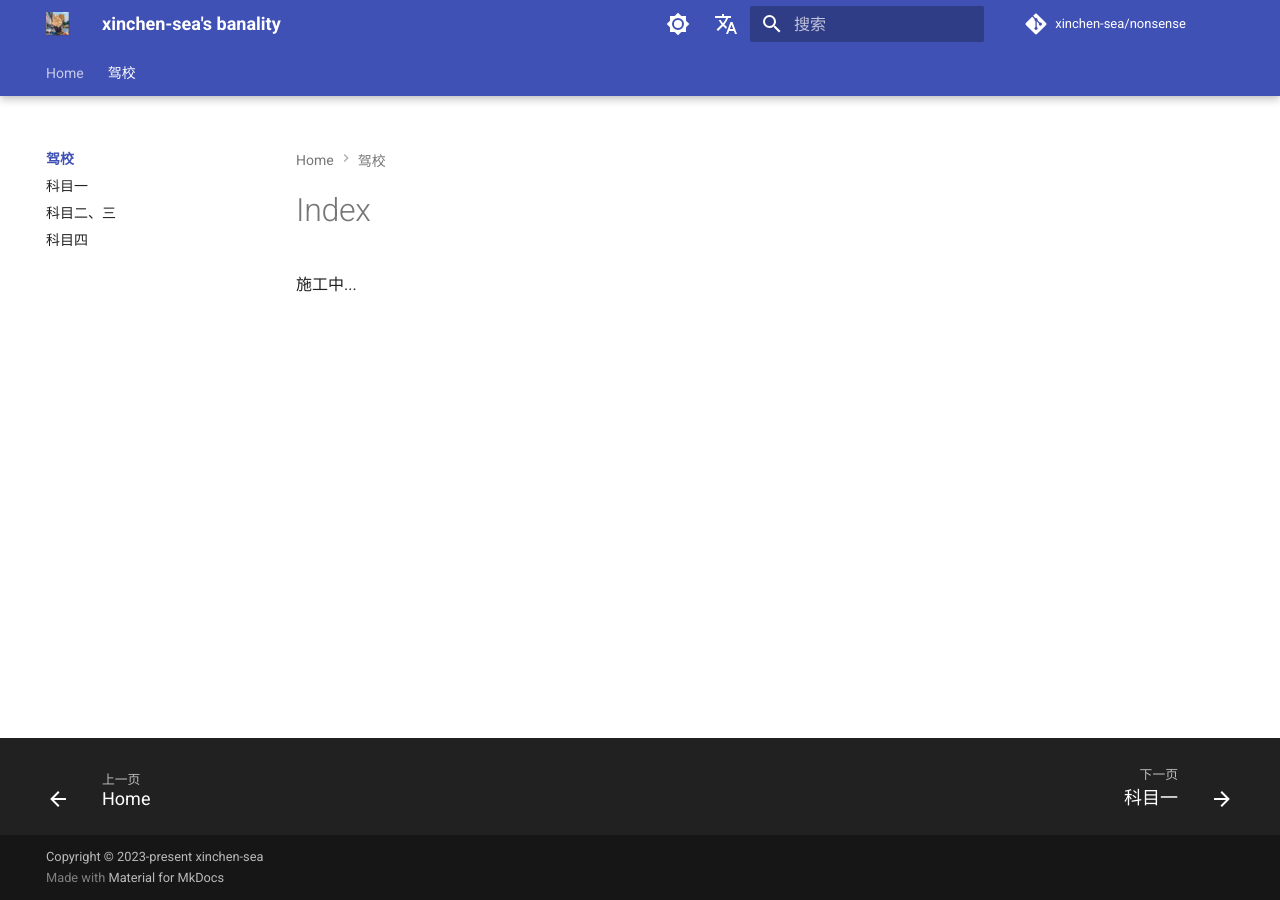
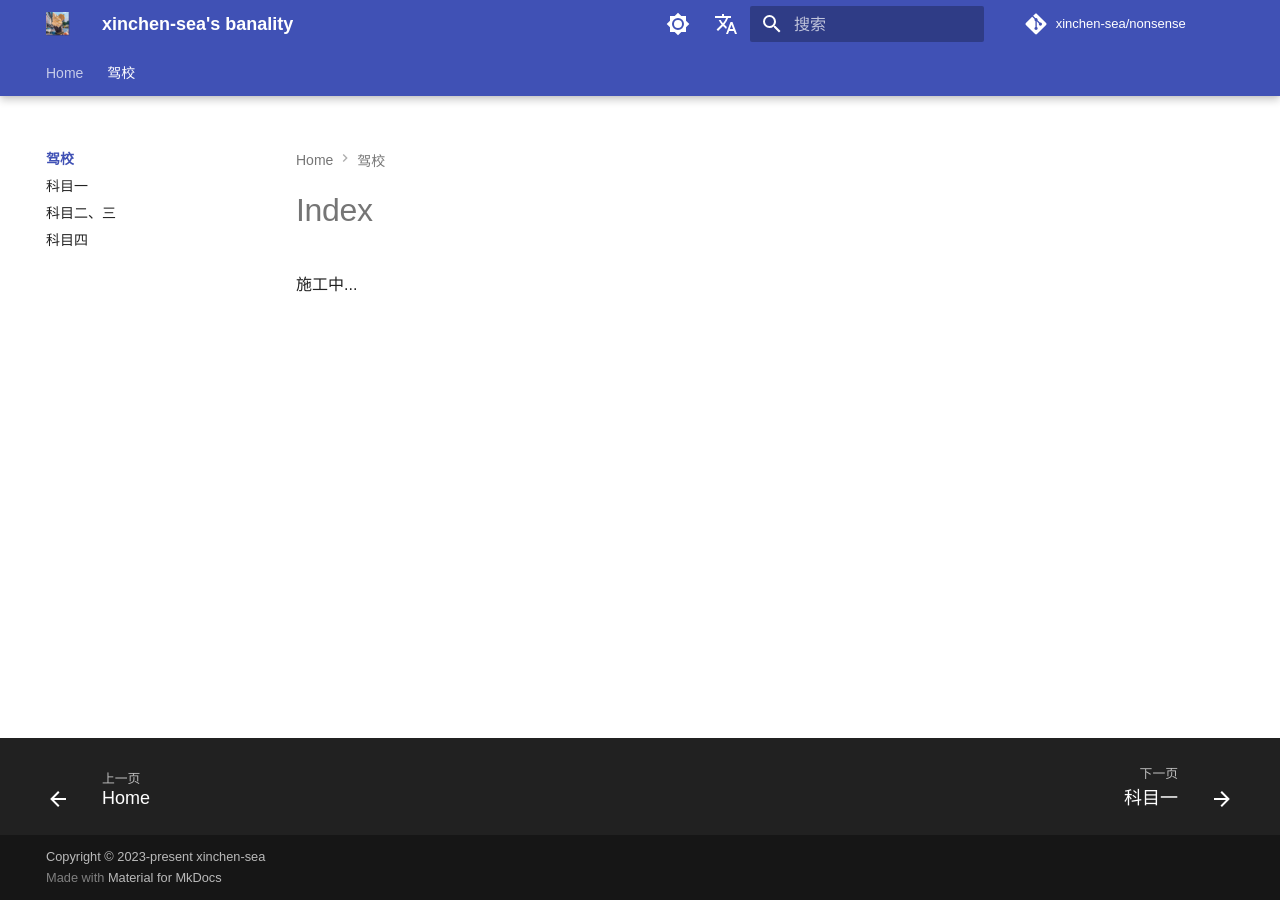
Before and after one commit to xinchen-sea/xinchen-sea.github.io, an MkDocs documentation site: the page built from docs/drivinglicense/index.md, in a window 1280 px wide. Built offline with MkDocs 1.6.1 and Material for MkDocs 9.7.7, drawn with Linux system fonts in a browser that asks for light colours; some web fonts are replaced; plug-ins that fetch from the network failed and are left out; comment, search, counter and statistics services are not loaded.

Commit message:
Update mkdocs.yml

```diff
--- a/mkdocs.yml
+++ b/mkdocs.yml
@@ -106,7 +106,8 @@ extra:
 
 
 extra_css:
-  - 'assets/css/table.css'
+  - 'assets/css/table.css'   # 表格设置
+  - 'assets/css/fonts.css'   # 字体设置
 
 
 
```
